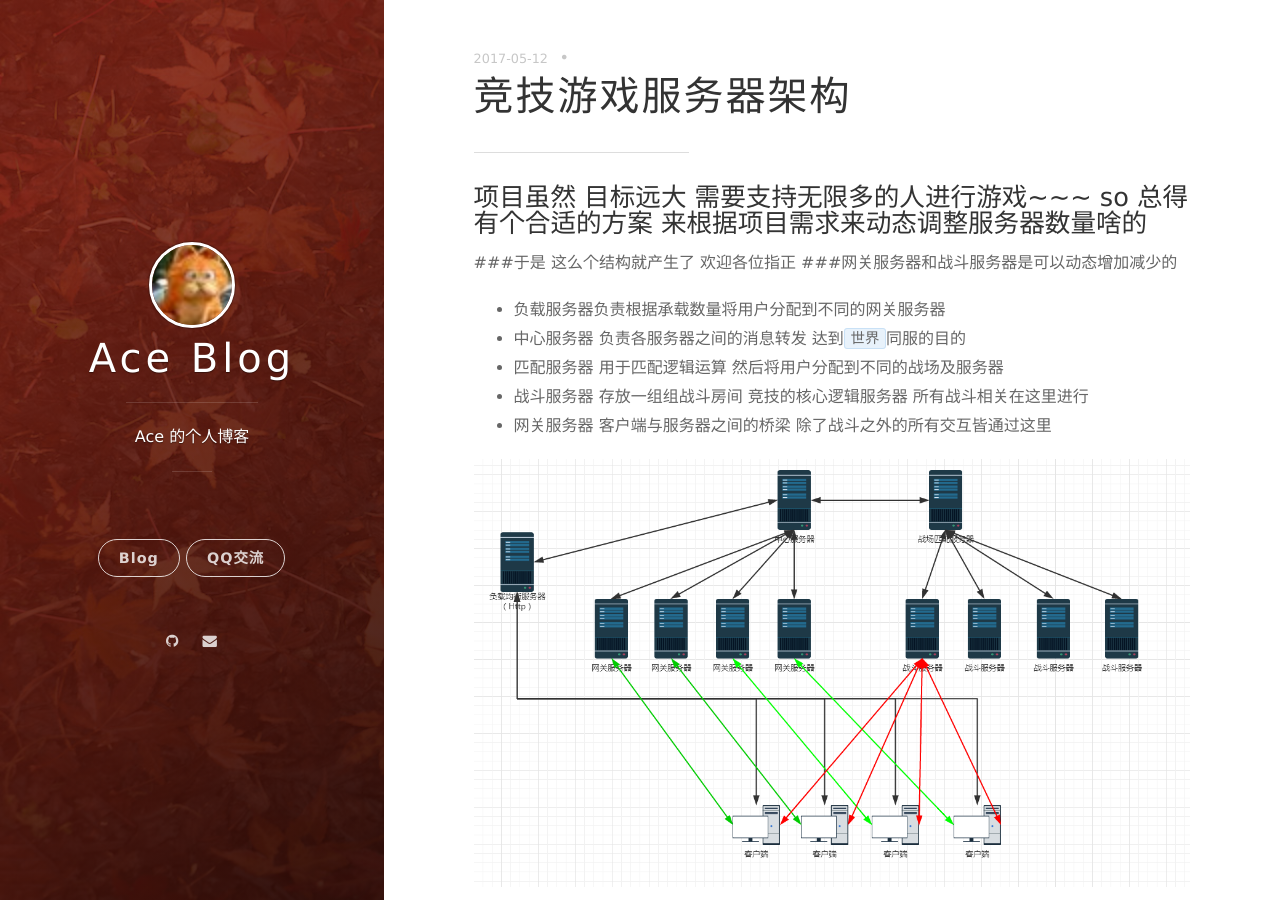
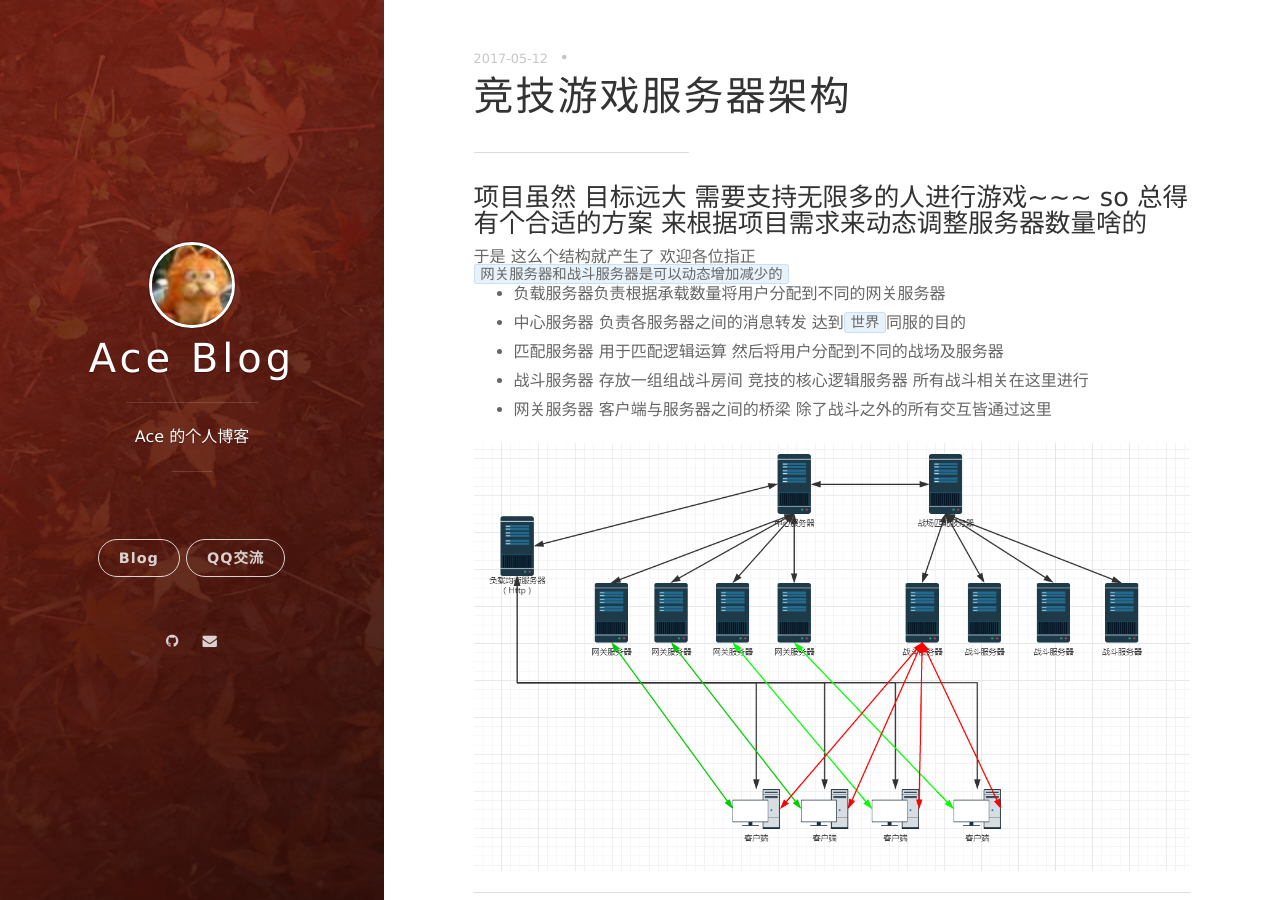
Before and after one commit to feng1234665/Ace.github.io, a Jekyll site: the page built from _posts/2017-05-12-ServerStructure.markdown, in a window 1280 px wide and 900 px high. Built offline with Jekyll 4.4.1, drawn with Linux system fonts in a browser that asks for light colours; nearby versions of some CDN libraries; comment, search, counter and statistics services are not loaded.

Commit message:
no message

```diff
--- a/_posts/2017-05-12-ServerStructure.markdown
+++ b/_posts/2017-05-12-ServerStructure.markdown
@@ -6,8 +6,8 @@ date: 2017-05-12
 
 ----------
 ### 项目虽然 目标远大 需要支持无限多的人进行游戏~~~ so 总得有个合适的方案 来根据项目需求来动态调整服务器数量啥的
-###于是 这么个结构就产生了 欢迎各位指正
-###网关服务器和战斗服务器是可以动态增加减少的
+###### 于是 这么个结构就产生了 欢迎各位指正
+###### `网关服务器和战斗服务器是可以动态增加减少的`
 - 负载服务器负责根据承载数量将用户分配到不同的网关服务器
 - 中心服务器 负责各服务器之间的消息转发 达到`世界`同服的目的
 - 匹配服务器 用于匹配逻辑运算 然后将用户分配到不同的战场及服务器
```
